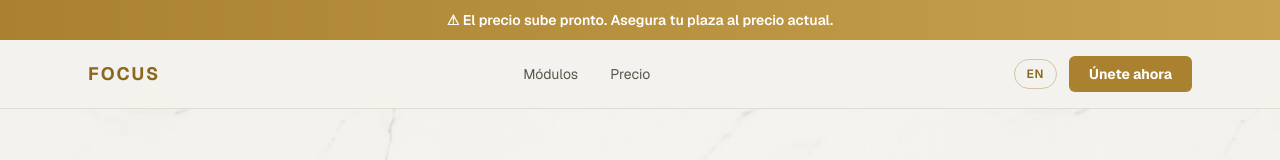
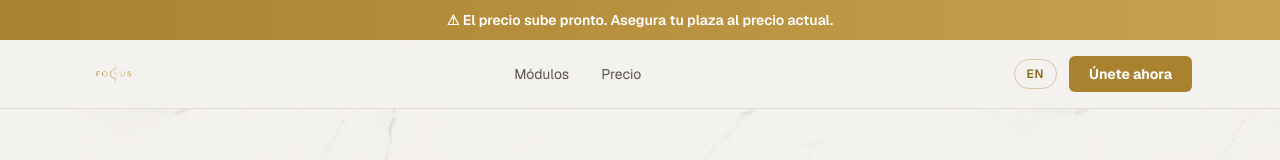
Before and after one commit to airmateai/focus-landing, a Next.js app: page /focus-landing/ in a window 1280 px wide. Shown: the top 160 px of the page. Built offline with nearby package versions, Linux system fonts and the light colour scheme.

Commit message:
Añade el logo (imagen) a la barra de navegación, no solo el texto

```diff
--- a/src/app/LandingClient.tsx
+++ b/src/app/LandingClient.tsx
@@ -19,8 +19,8 @@ export default function LandingClient() {
       {/* nav */}
       <header className="sticky top-0 z-40 backdrop-blur bg-[#f4f2ee]/90 border-b border-[#e2ddd3]">
         <div className="max-w-6xl mx-auto flex items-center justify-between px-6 py-4">
-          <div className="flex items-center gap-2 text-lg font-bold tracking-widest text-[#8a691f]">
-            FOCUS
+          <div className="flex items-center gap-2">
+            <Image src={focusLogo} alt="Focus" className="h-9 w-auto" priority />
           </div>
           <nav className="hidden sm:flex items-center gap-8 text-sm text-[#5c574c]">
             <a href="#pillars" className="hover:text-[#8a691f] transition-colors">
```
